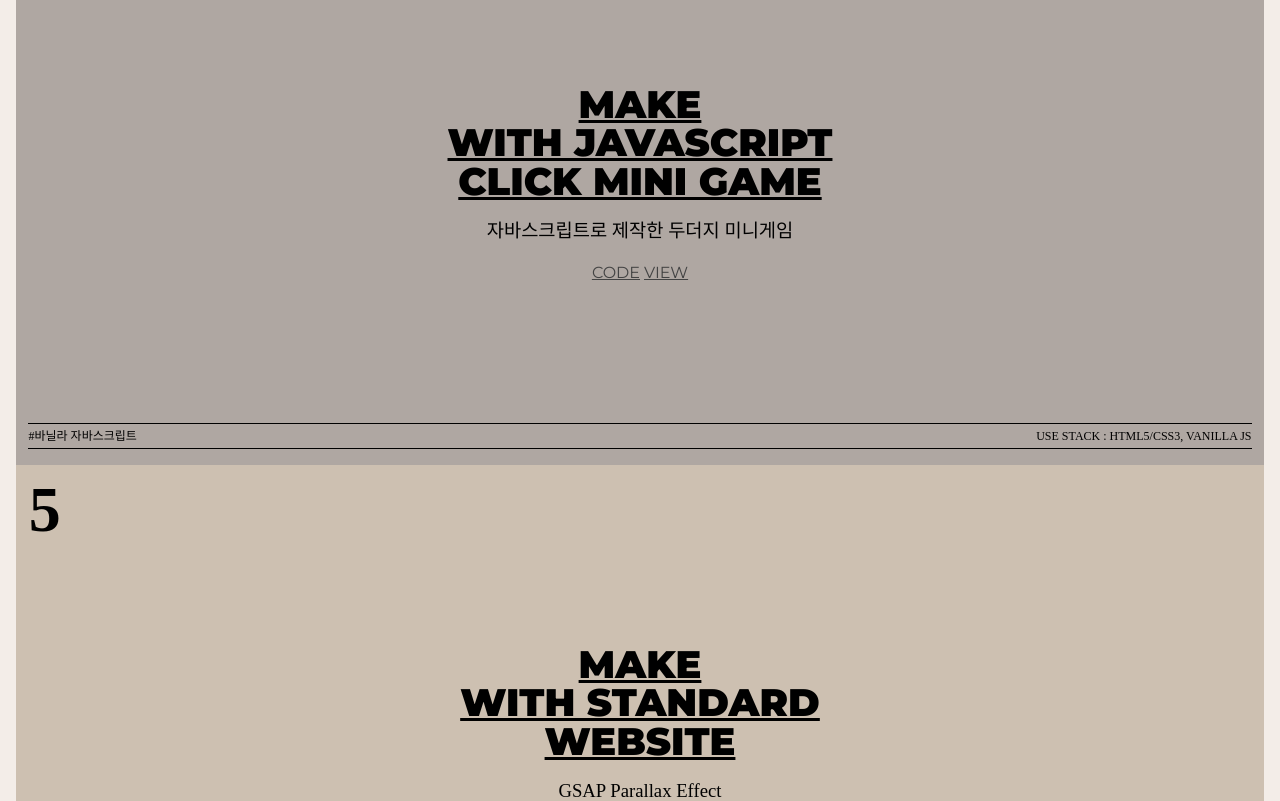
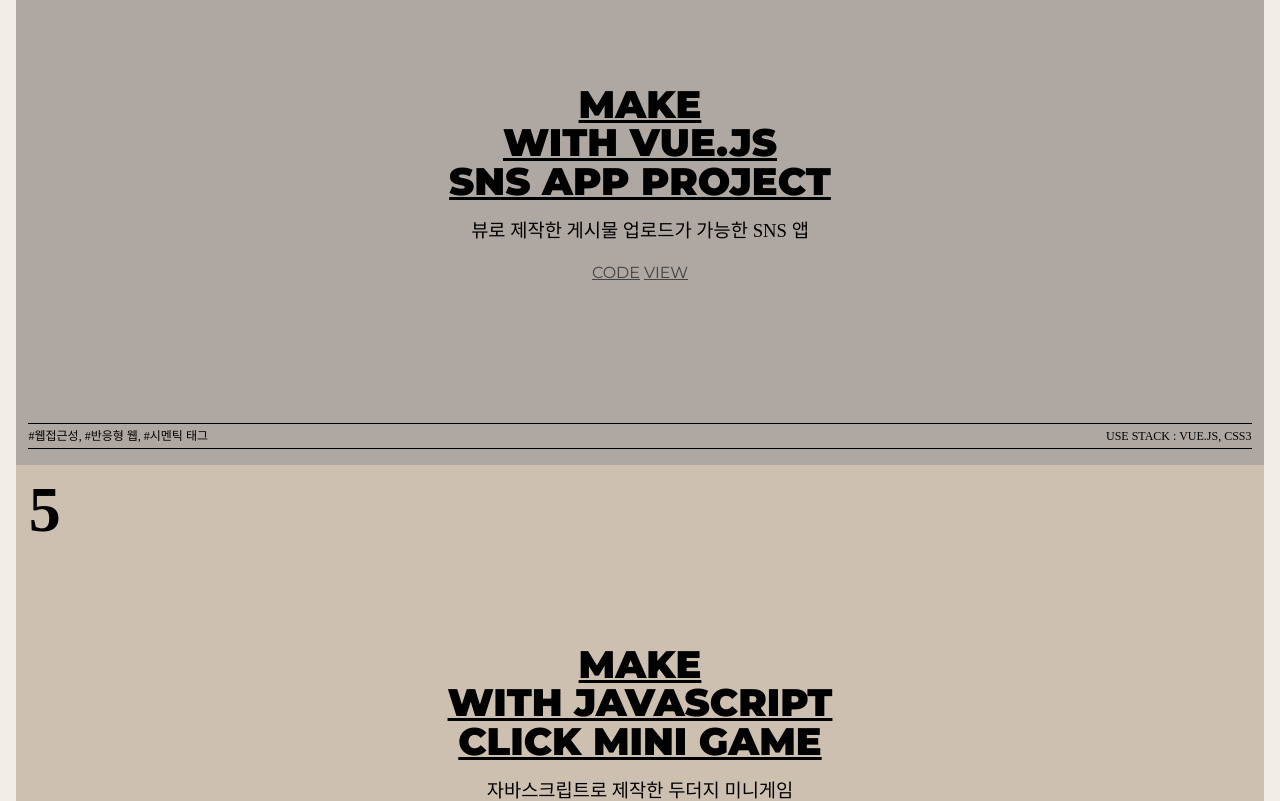
Before and after one commit to leeinwha/ReactPortfolio, a React (Create React App) app: page / in a window 1280 px wide. Shown: the part 4140-4941 px from the top of the page. Built offline with nearby package versions, Linux system fonts and the light colour scheme; a small style sheet from the web is missing; a web font is replaced by a local one.

Commit message:
프로젝트 추가

```diff
--- a/src/constants/index.js
+++ b/src/constants/index.js
@@ -77,6 +77,17 @@
     title: "뷰로 제작한 부동산 중개 앱",
     code: "https://github.com/leeinwha/vuedongsan",
     view: "https://vuedongsansite.netlify.app/",
+    info: [
+      "#웹접근성, #반응형 웹, #시멘틱 태그",
+      "",
+      "use stack : Vue.js, CSS3",
+    ],
+  },
+  {
+    text: ["make", "with vue.js", "sns app project"],
+    title: "뷰로 제작한 게시물 업로드가 가능한 SNS 앱",
+    code: "https://github.com/leeinwha/vuestagram",
+    view: "https://vuestargram.netlify.app/",
     info: [
       "#웹접근성, #반응형 웹, #시멘틱 태그",
       "",
```
